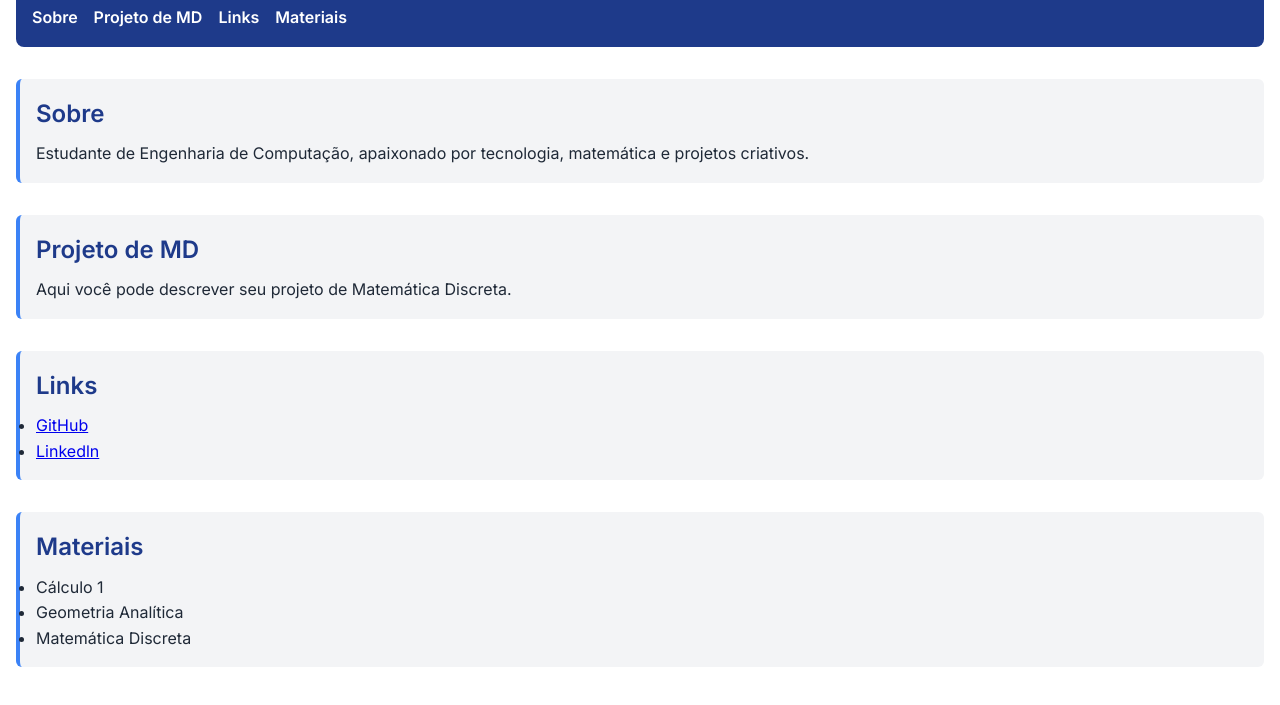
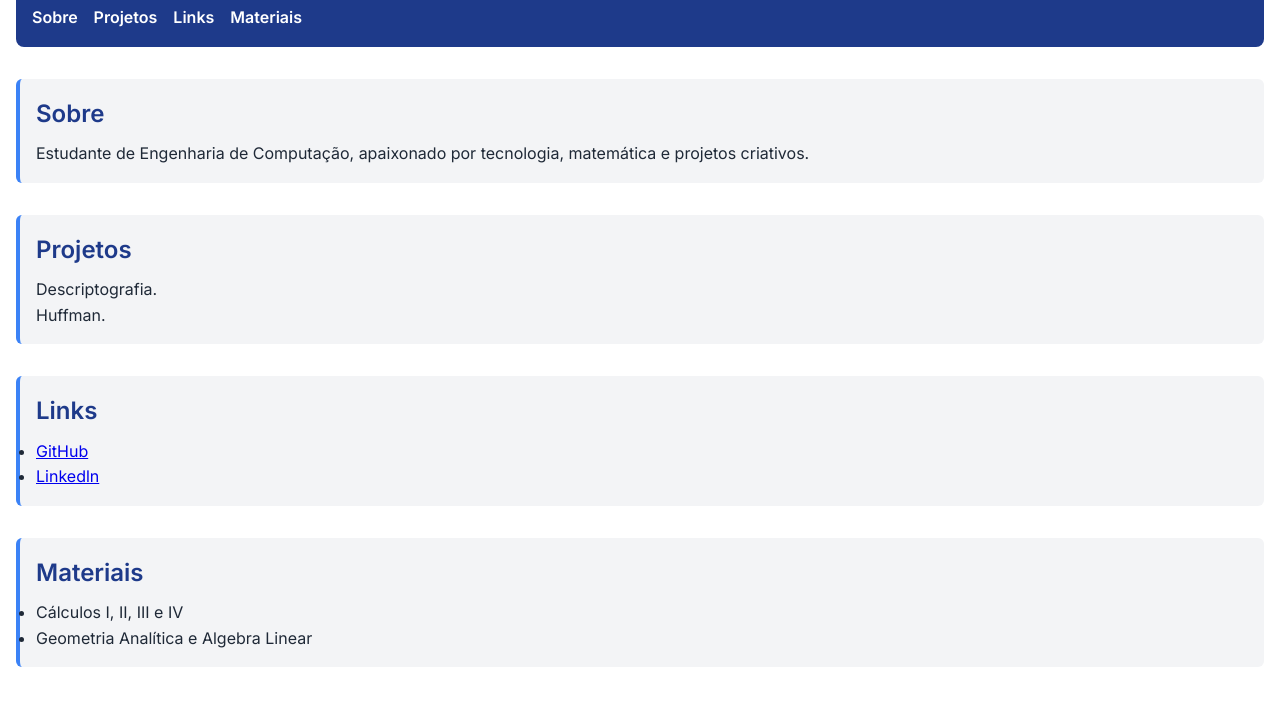
Before and after one commit to pedroH135/Meu-Site, a plain HTML site: page index.html in a window 1280 px wide. Shown: the part 81-786 px from the top of the page. Drawn offline with Linux system fonts and the light colour scheme.

Commit message:
index.html

```diff
--- a/index.html
+++ b/index.html
@@ -13,7 +13,7 @@
     <nav>
       <ul>
         <li><a href="#sobre">Sobre</a></li>
-        <li><a href="#projeto-md">Projeto de MD</a></li>
+        <li><a href="#projeto-md">Projetos</a></li>
         <li><a href="#links">Links</a></li>
         <li><a href="#materiais">Materiais</a></li>
       </ul>
@@ -27,24 +27,24 @@
     </section>
 
     <section id="projeto-md">
-      <h2>Projeto de MD</h2>
-      <p>Aqui você pode descrever seu projeto de Matemática Discreta.</p>
+      <h2>Projetos</h2>
+      <p>Descriptografia.</p>
+      <p>Huffman.</p>
     </section>
 
     <section id="links">
       <h2>Links</h2>
       <ul>
         <li><a href="https://github.com/pedroH135" target="_blank">GitHub</a></li>
-        <li><a href="https://" target="_blank">Linkedln</a></li>
+        <li><a href="https://www.linkedin.com/in/pedro-henrique-57b4602b1?utm_source=share&utm_campaign=share_via&utm_content=profile&utm_medium=android_app" target="_blank">Linkedln</a></li>
       </ul>
     </section>
 
     <section id="materiais">
       <h2>Materiais</h2>
       <ul>
-        <li>Cálculo 1</li>
-        <li>Geometria Analítica</li>
-        <li>Matemática Discreta</li>
+        <li>Cálculos I, II, III e IV</li>
+        <li>Geometria Analítica e Algebra Linear</li>
       </ul>
     </section>
   </main>
```
